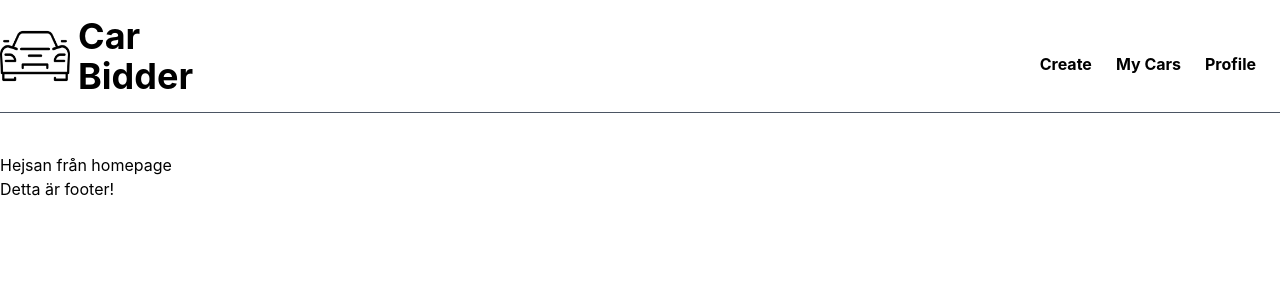
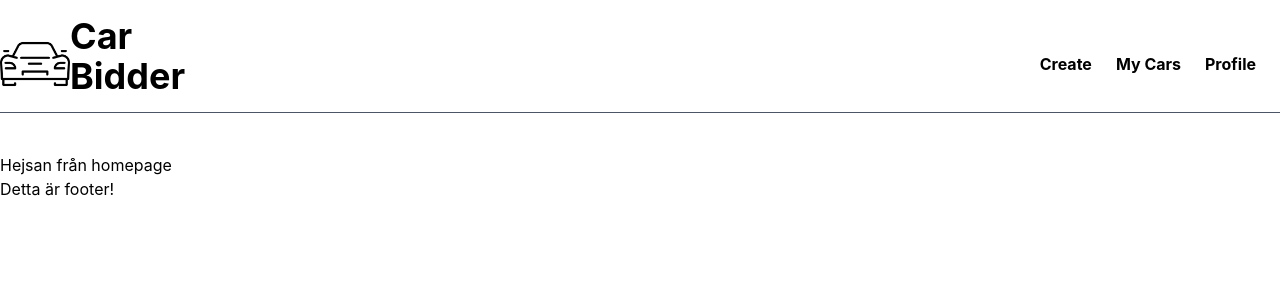
Before and after one commit to valle1336/carbidderFrontend, a React (Create React App) app: page / in a window 1280 px wide. Shown: the top 300 px of the page. Built offline with nearby package versions, Linux system fonts and the light colour scheme; no server answers.

Commit message:
Ändrat plats på views samt lagt icon i footer mappen då den inte går att nå annars :/

```diff
--- a/src/components/navbar/navbar.jsx
+++ b/src/components/navbar/navbar.jsx
@@ -1,15 +1,13 @@
 import React, { useState } from "react";
-import carIcon from "/Users/Alex Paulsson/VSCode Projekt/carbiderfrontend/src/assets/icons/sport-car.png";
+import carIcon from "../footer/sport-car.png";
 import { Link } from "react-router-dom";
 
 function Navbar() {
   return (
     <>
       <div class="flex items-center mt-4 mb-10 border-b border-gray-600">
-        <Link class="flex font-bold text-4xl mb-4">
-          <img src={carIcon} alt="Navbar Icon" className="mr-2" width={70} />
-          Car Bidder
-        </Link>
+        <img src={carIcon} alt="Car Icon" width={70} />
+        <Link class="flex font-bold text-4xl mb-4">Car Bidder</Link>
         <div className="flex justify-end w-screen">
           <ul className="flex items-center font-bold">
             <li className="mr-6">
```
Also changed, not shown: src/App.js (+4 -4 lines), src/components/footer/sport-car.png (renamed from src/assets/icons/sport-car.png), src/views/Create.jsx (renamed from src/components/views/Create.jsx), src/views/HomePage.jsx (renamed from src/components/views/HomePage.jsx), src/views/MyCars.jsx (renamed from src/components/views/MyCars.jsx), src/views/MyProfile.jsx (renamed from src/components/views/MyProfile.jsx).
